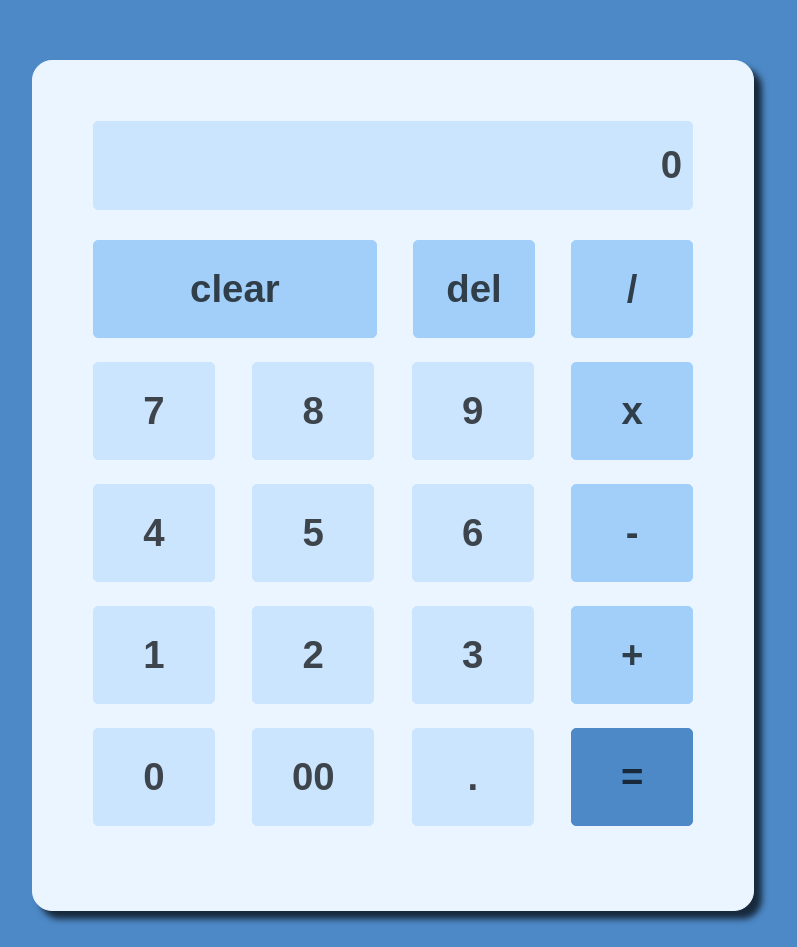
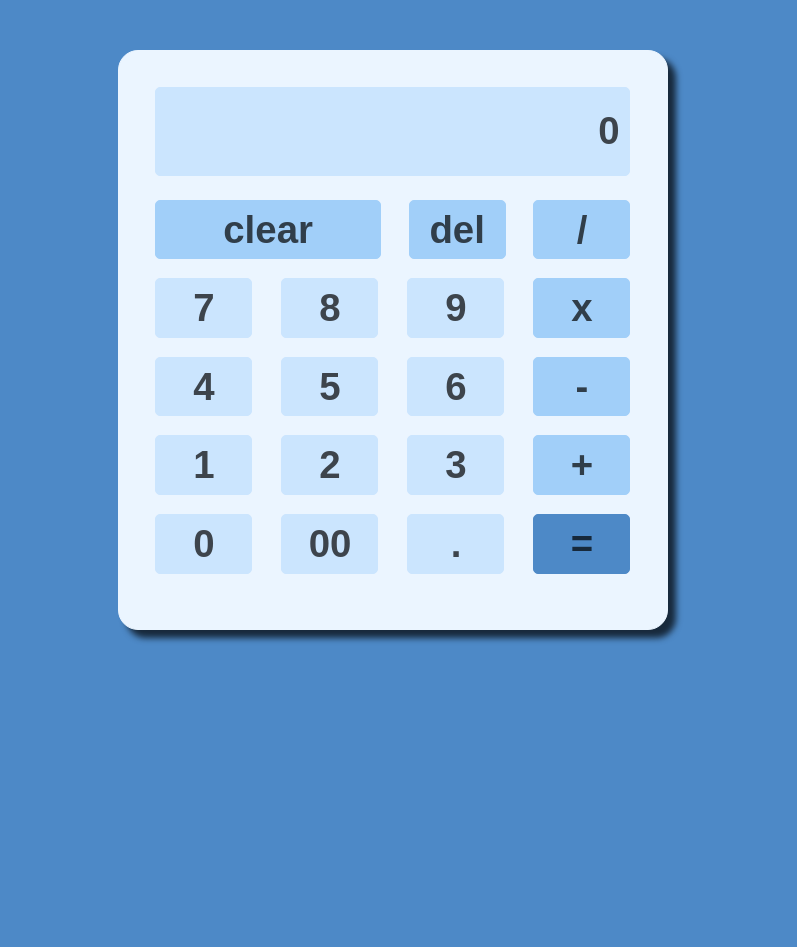
Before and after one commit to aex-code/calculator, a plain HTML site: page index.html in a window 1280 px wide. Shown: the whole page, without its empty margins (247-1044 px from the left). After the commit the page ends 800 px from the top, so only its background shows below. Drawn offline with nearby package versions, Linux system fonts and the light colour scheme.

Commit message:
created media query for full responsiveness

```diff
--- a/style.css
+++ b/style.css
@@ -80,3 +80,17 @@ body {
     background: var(--dark-blue);
     border: 1px solid var(--dark-blue);
 }
+
+/* Media query =============== */
+@media only screen and (min-width: 1000px) {
+    .calculator {
+        max-width: 475px;
+        max-height: 575px;
+        margin-top: 50px;
+        padding: 3%;
+    }
+
+    .button {
+        line-height: 1.5em;
+    }
+}
```
